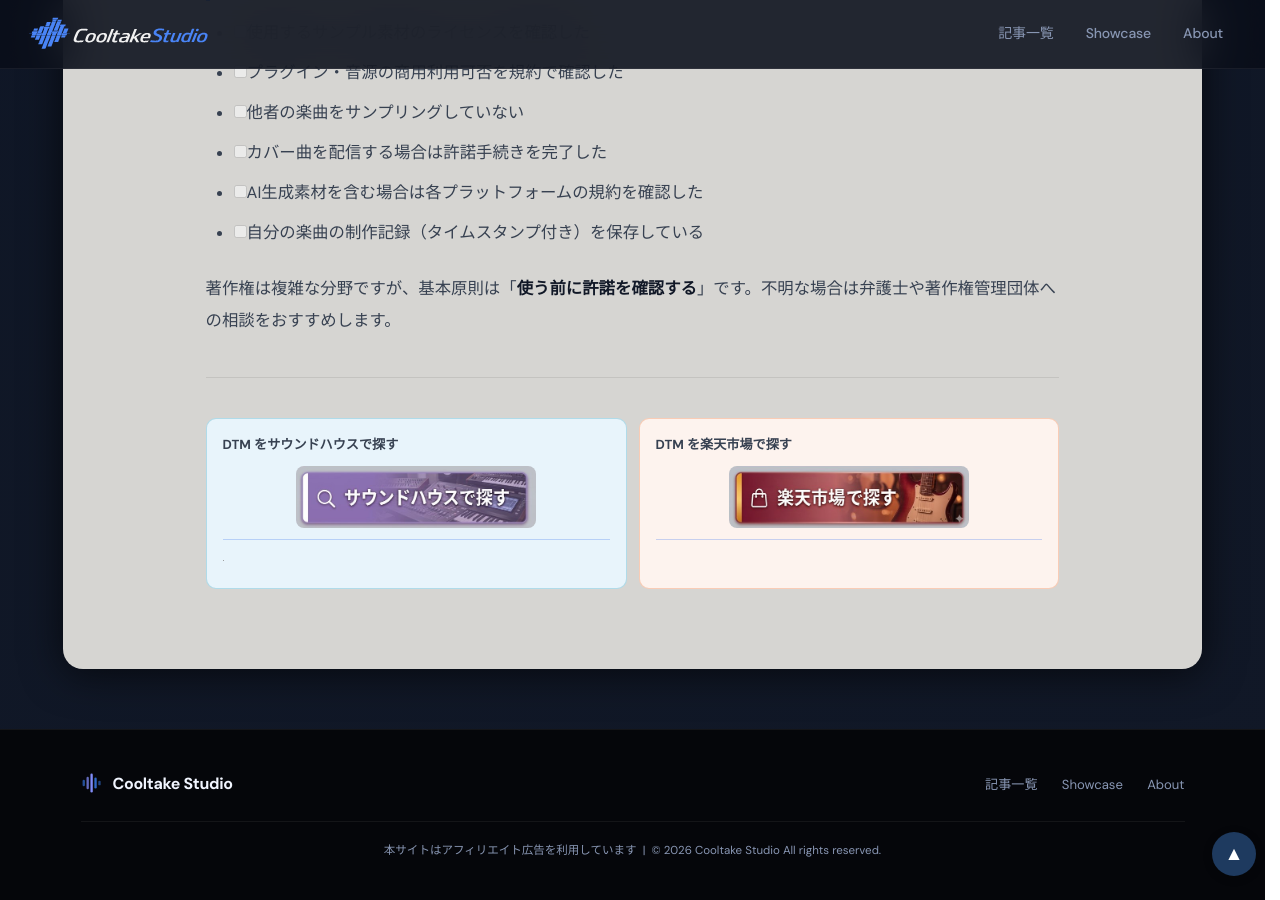
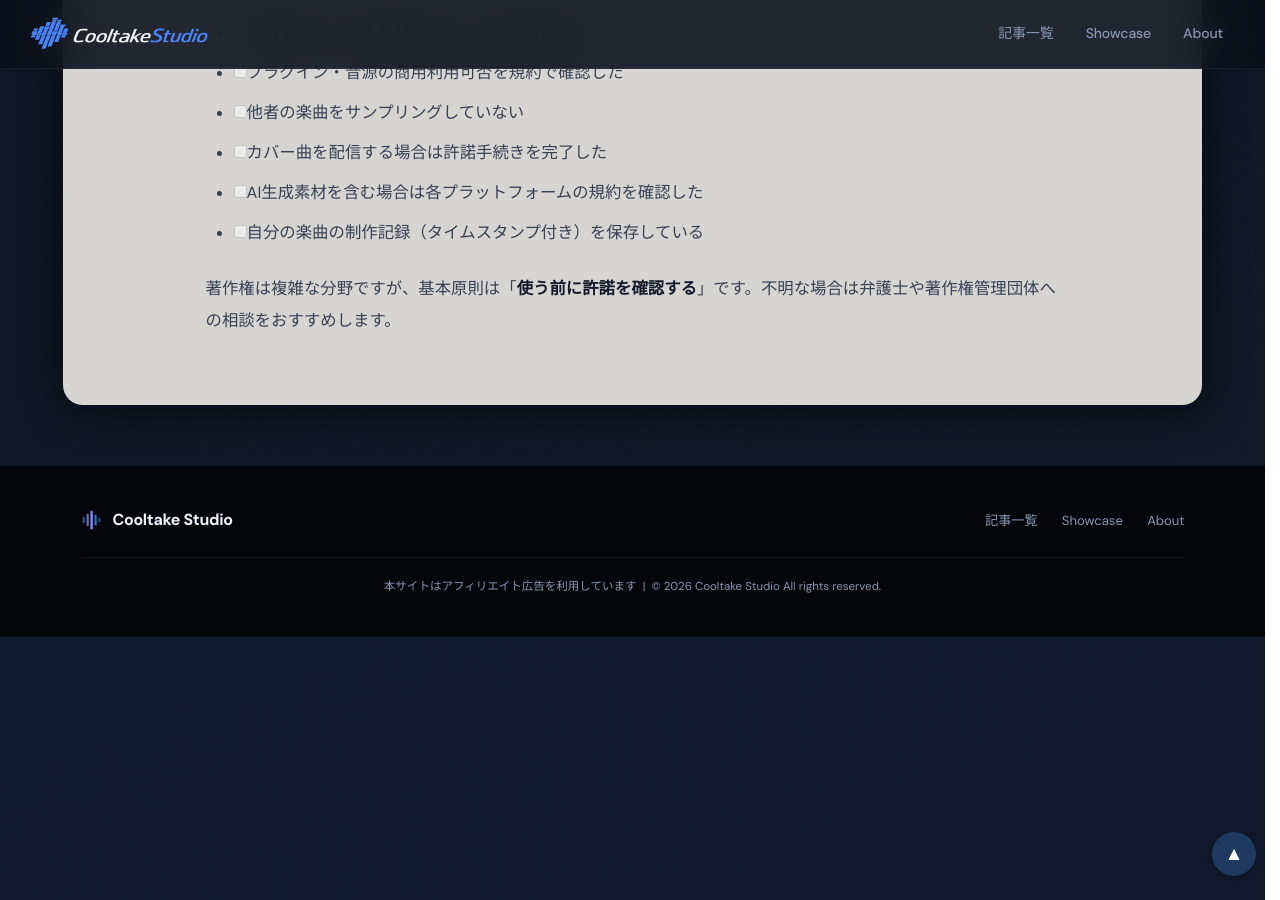
Before and after one commit to cooltake/cooltake-staging, a Jekyll site: the page built from _posts/2026-05-24-music-copyright-basics.md, in a window 1280 px wide and 900 px high, scrolled down 5034 px. Built offline with Jekyll 4.4.1, drawn with Linux system fonts in a browser that asks for light colours; some web fonts are replaced.

Commit message:
content: remove out-of-context soundhouse CTA from music-copyright-basics (law/rights article, not gear-related) and drop deprecated moshimo/hb.afl.rakuten link

```diff
--- a/_posts/2026-05-24-music-copyright-basics.md
+++ b/_posts/2026-05-24-music-copyright-basics.md
@@ -133,7 +133,3 @@
 - [ ] 自分の楽曲の制作記録（タイムスタンプ付き）を保存している
 
 著作権は複雑な分野ですが、基本原則は「**使う前に許諾を確認する**」です。不明な場合は弁護士や著作権管理団体への相談をおすすめします。
-
----
-
-<div style="display:flex;gap:.75rem;margin:2rem 0;"><div style="flex:1;padding:.8rem 1rem 1rem;background:#e8f4fb;border-radius:10px;border:1px solid rgba(8,145,178,.25);"><span style="display:block;margin:0 0 .5rem;color:#374151;font-size:.82rem;font-weight:bold;">DTM をサウンドハウスで探す</span><a href="https://h.accesstrade.net/sp/cc?rk=01001xqc00os63&url=https%3A%2F%2Fwww.soundhouse.co.jp%2Fsearch%2Findex%2F%3Fsearch_all%3DDTM" rel="nofollow" referrerpolicy="no-referrer-when-downgrade" style="display:block;text-decoration:none;text-align:center;"><img src="/assets/images/btn-soundhouse.jpg" alt="サウンドハウスで探す" width="240" style="height:auto;border-radius:8px;display:inline-block;"></a><img src="https://h.accesstrade.net/sp/rr?rk=01001xqc00os63" width="1" height="1" border="0" alt="" loading="lazy"></div><div style="flex:1;padding:.8rem 1rem 1rem;background:#fdf3ee;border-radius:10px;border:1px solid rgba(234,88,12,.25);"><span style="display:block;margin:0 0 .5rem;color:#374151;font-size:.82rem;font-weight:bold;">DTM を楽天市場で探す</span><a href="https://search.rakuten.co.jp/search/mall/DTM+音楽制作/" rel="nofollow" referrerpolicy="no-referrer-when-downgrade" style="display:block;text-decoration:none;text-align:center;"><img src="/assets/images/btn-rakuten.jpg" alt="楽天市場で探す" width="240" style="height:auto;border-radius:8px;display:inline-block;"></a></div></div>
```
